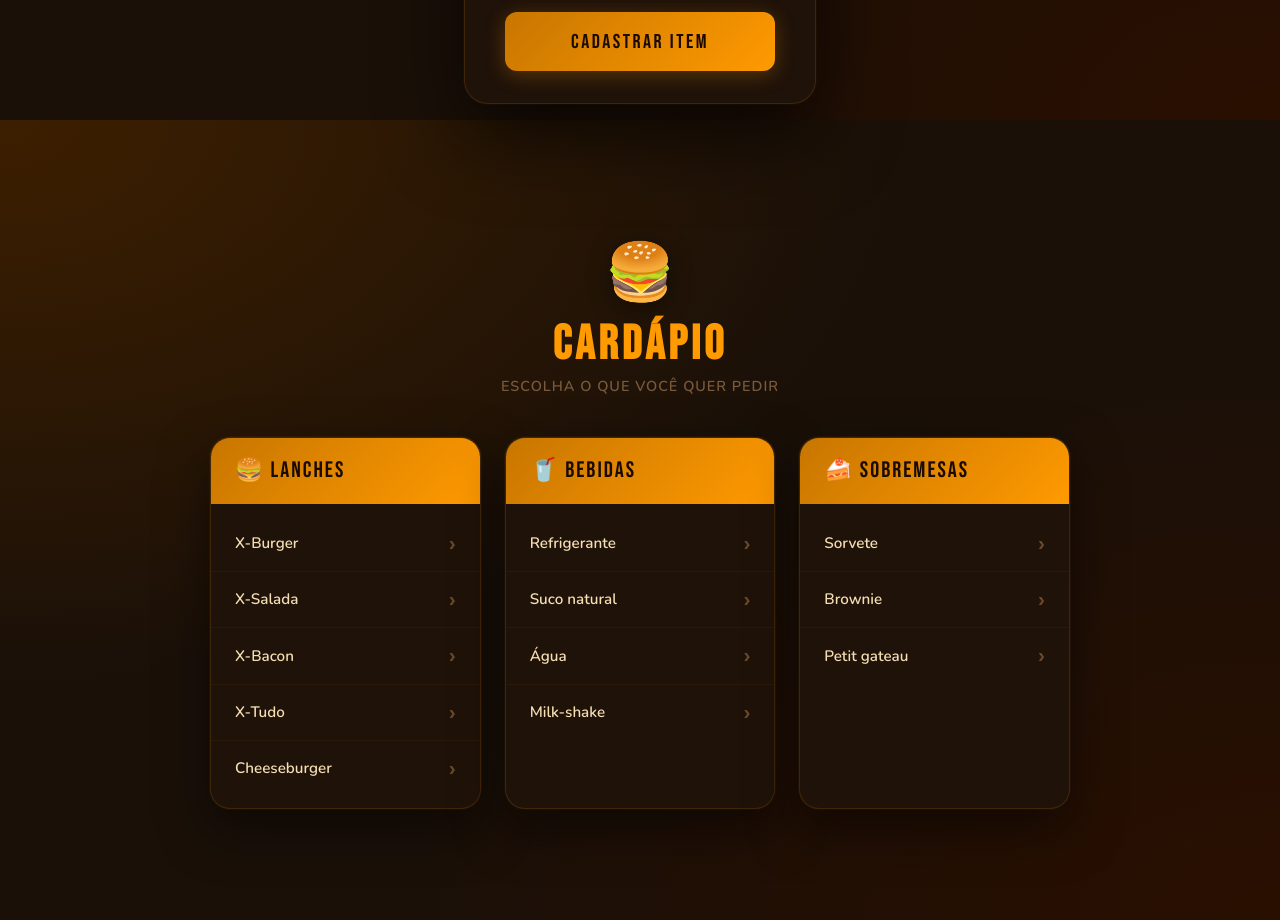
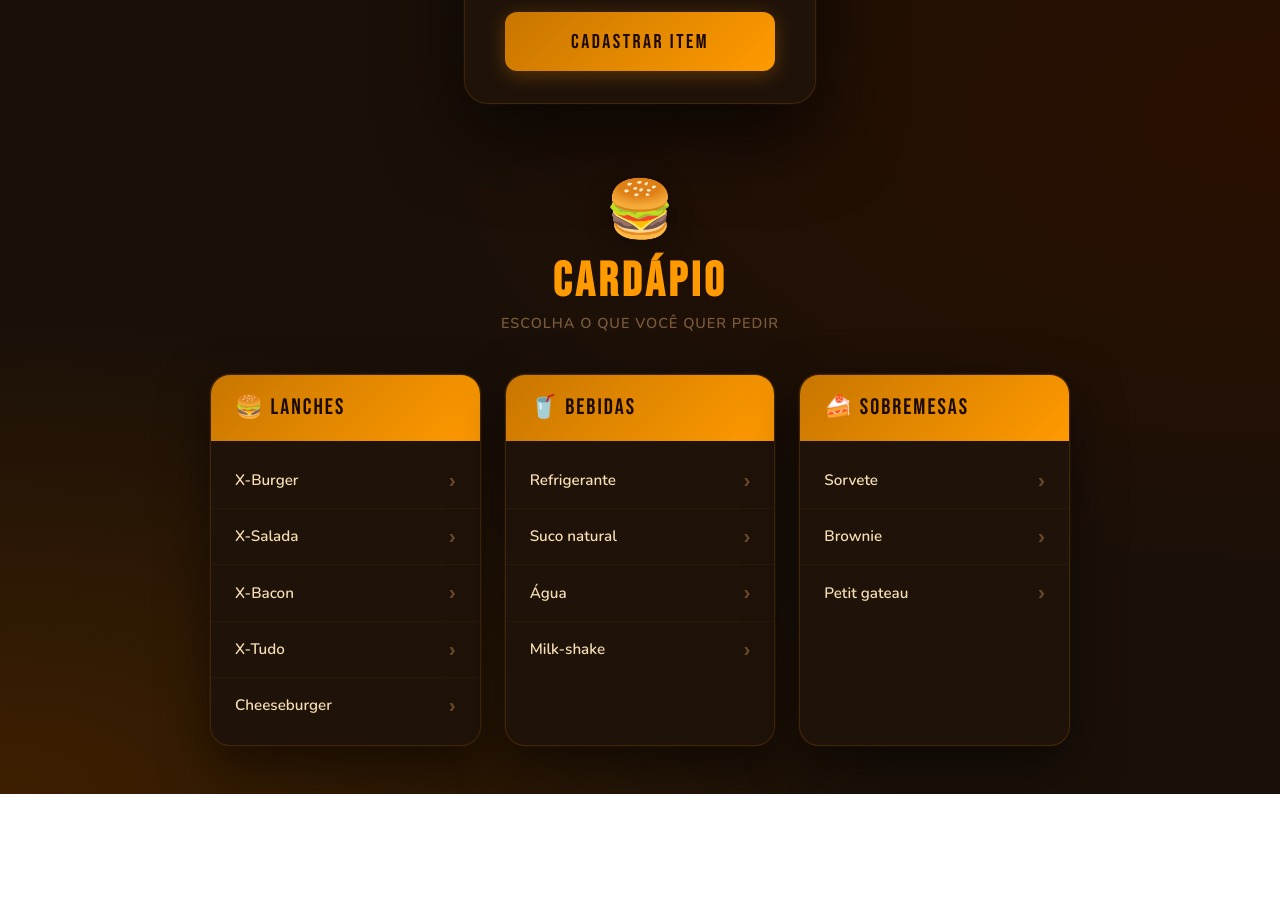
Before and after one commit to raulramosneves9-arch/cardapio-digita-vue, a Vue app: page / in a window 1280 px wide. Shown: the part 680-1600 px from the top of the page. After the commit the page ends 1474 px from the top, so only its background shows below. Built offline with nearby package versions, Linux system fonts and the light colour scheme.

Commit message:
backgroound ficou identico

```diff
--- a/src/views/list-cadapio/list.vue
+++ b/src/views/list-cadapio/list.vue
@@ -80,11 +80,11 @@
    PAGE WRAPPER
    ================================ */
 .page-wrapper {
-    min-height: 100vh;
+    min-height: 50vh;
     background-color: #1a1008;
     background-image:
-        radial-gradient(ellipse at top left, #3d1f00 0%, transparent 50%),
-        radial-gradient(ellipse at bottom right, #2a0f00 0%, transparent 50%);
+        radial-gradient(ellipse at bottom left, #3d1f00 0%, transparent 50%),
+        radial-gradient(ellipse at top right, #2a0f00 0%, transparent 50%);
     display: flex;
     justify-content: center;
     font-family: 'Nunito', sans-serif;
```
